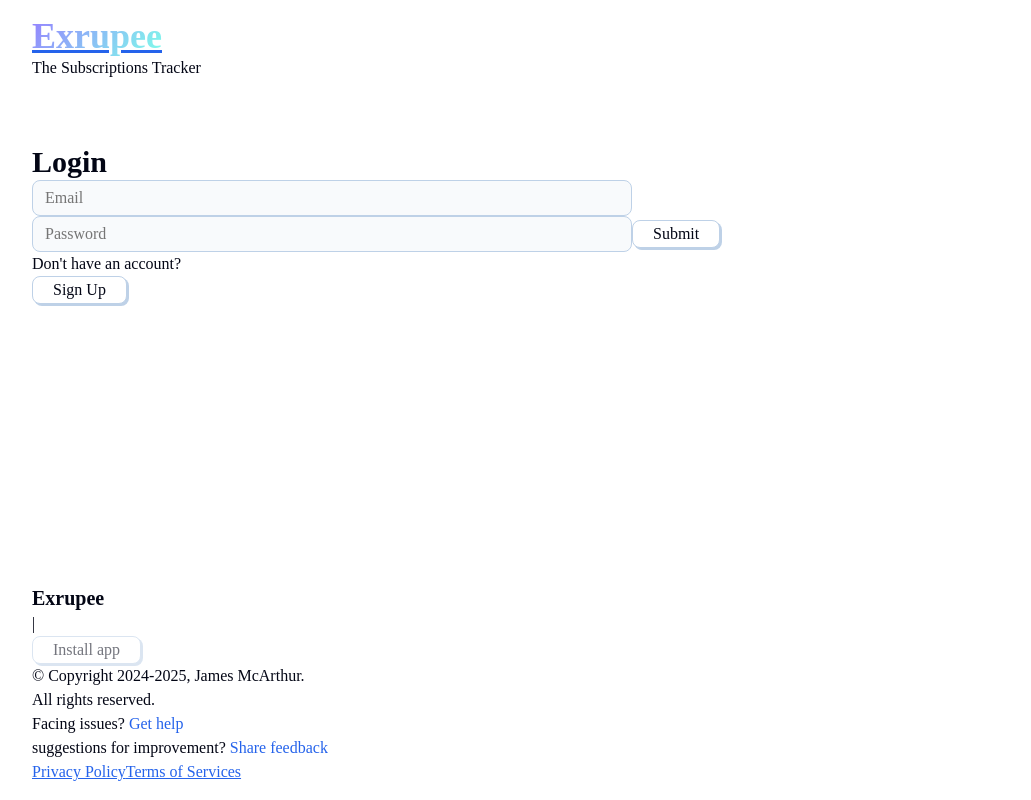
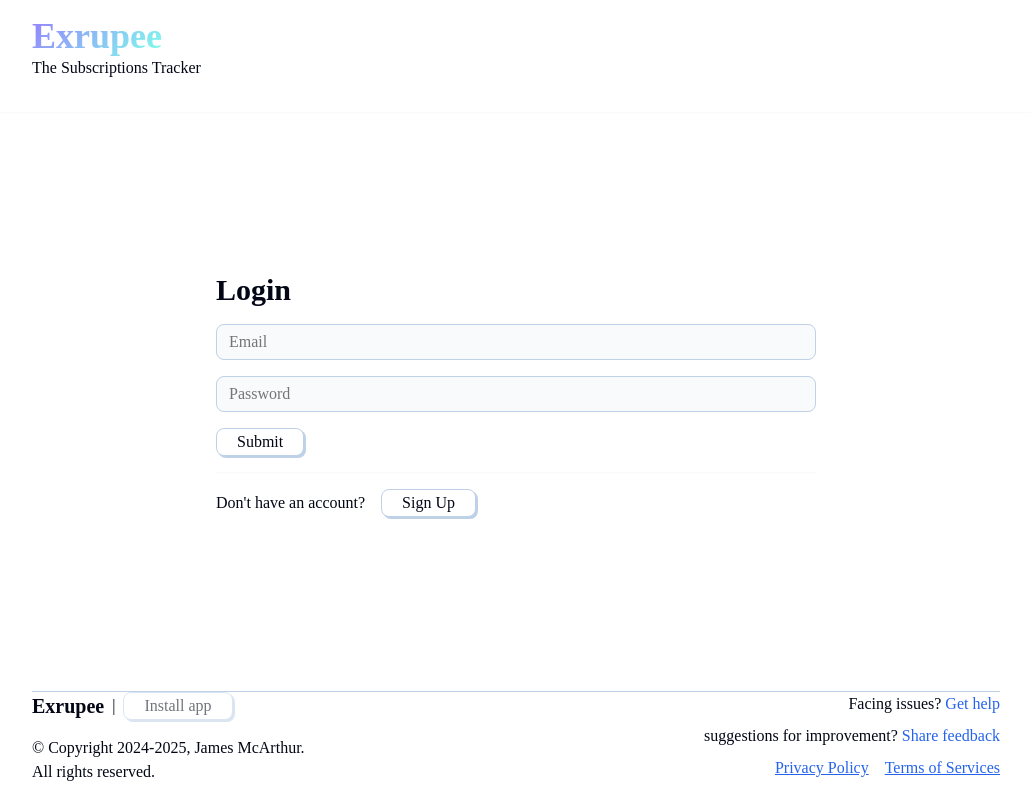
Before and after one commit to ShejulShubham/Exrupee, a Next.js app: page /dashboard in a window 1280 px wide. Shown: the whole page, without its empty margins (124-1155 px from the left). Built offline with nearby package versions, Linux system fonts and the light colour scheme; a web font is replaced by a local one.

Commit message:
styles added

```diff
--- a/app/globals.css
+++ b/app/globals.css
@@ -15,6 +15,32 @@
   padding: 1rem;
 }
 
+header {
+  display: flex;
+  align-items: center;
+  justify-content: space-between;
+  gap: 1rem;
+}
+
+header div:first-of-type a {
+  text-decoration: none;
+}
+
+.goto {
+  display: flex;
+  align-items: center;
+  gap: 1rem;
+}
+
+.goto a:first-of-type {
+  display: none;
+}
+
+.full-line {
+  height: 1px;
+  background: var(--background-muted);
+}
+
 main {
   display: flex;
   flex-direction: column;
@@ -28,10 +54,78 @@
 
 /* login  */
 
+.login{
+  display: flex;
+  flex-direction: column;
+  justify-content: center;
+  gap: 1rem;
+  max-width: 600px;
+  width: 100%;
+  margin: 0 auto;
+  flex: 1;
+  padding: 4rem 0;
+}
+
+.login>div:last-of-type{
+  display: flex;
+  align-items: center;
+  gap: 1rem;
+}
+
 /* footer */
+
+.hard-line {
+  height: 1px;
+  background: var(--border-secondary);
+}
+
+.footer-content {
+  display: flex;
+  flex-direction: column;
+  justify-content: space-between;
+  gap: 1rem;
+  pad: 4rem 1rem;
+}
+
+.footer-content > div:first-of-type{
+  display: flex;
+  flex-direction: column;
+  gap: 1rem;
+}
+
+.footer-content > div:first-of-type div{
+  display: flex;
+  align-items: center;
+  gap: 0.5rem;
+}
+
+.footer-content>div:last-of-type div{
+  display: flex;
+  align-items: center;
+  gap: 1rem;
+}
 
 /* media queries  */
 
-@media (min-width: 640px) {}
+@media (min-width: 640px) {
+  .goto a:first-of-type {
+    display: block;
+  }
 
-@media (min-width: 768px) {}
+  main{
+    gap: 3rem;
+  }
+}
+
+@media (min-width: 768px) {
+  .footer-content{
+    flex-direction: row;
+  }
+
+  .footer-content>div:last-of-type{
+    display: flex;
+    flex-direction: column;
+    gap: 0.5rem;
+    align-items: flex-end;
+  }
+}
```
